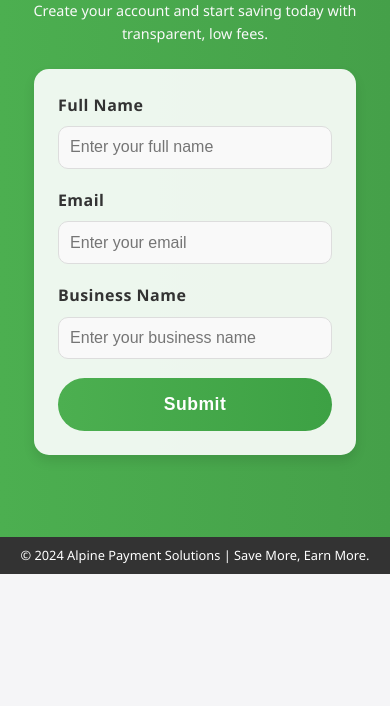
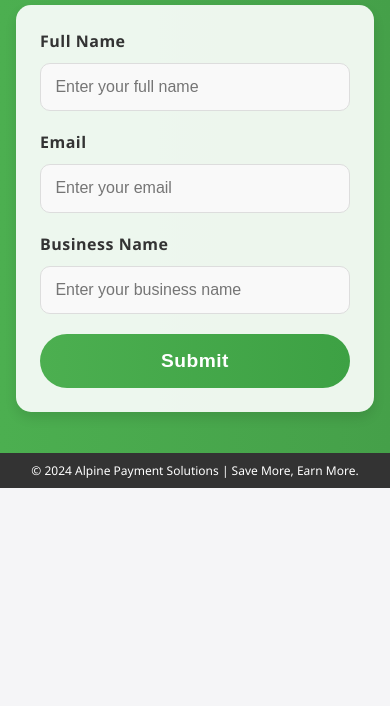
Before and after one commit to danielblackin/NextGen, a plain HTML site: page form.html in a window 390 px wide. Shown: the part 138-844 px from the top of the page. Drawn offline with Linux system fonts and the light colour scheme.

Commit message:
Update styles.css

```diff
--- a/styles.css
+++ b/styles.css
@@ -561,79 +561,53 @@ footer {
 
 /* Responsive Design for Mobile Screens */
 @media (max-width: 768px) {
-    /* Hero Section (Landing Page) */
+    /* Hero Section */
     #big-message {
-        padding: 2rem 1rem;
+        padding: 1.5rem 1rem; /* Reduce padding */
         text-align: center;
-        min-height: 80vh; /* Reduce height for mobile */
+        min-height: 70vh; /* Reduce hero section height */
     }
 
     #big-message h1 {
-        font-size: 2rem; /* Reduce header font size */
-        line-height: 1.2;
+        font-size: 1.8rem; /* Reduce font size for main header */
+        line-height: 1.3;
+        margin-bottom: 0.5rem; /* Reduce spacing */
     }
 
     #big-message .guarantee {
-        font-size: 2.5rem; /* Adjust "GUARANTEED" size */
+        font-size: 2rem; /* Adjust "GUARANTEED" size */
+        margin-bottom: 0.8rem;
+    }
+
+    #big-message .subtext {
+        font-size: 0.9rem; /* Smaller font size for subtext */
+        line-height: 1.4;
         margin-bottom: 1rem;
     }
 
-    #big-message .subtext {
-        font-size: 0.9rem; /* Smaller subtext */
-        margin-bottom: 1.5rem;
-    }
-
     .cta-button {
-        padding: 0.8rem 2rem; /* Adjust button size */
-        font-size: 1.1rem; /* Smaller button font */
+        font-size: 1rem; /* Smaller font for the button */
+        padding: 0.6rem 1.5rem; /* Reduce button size */
     }
 
     /* Footer */
     footer {
-        font-size: 0.8rem; /* Smaller text */
+        font-size: 0.75rem; /* Smaller font size */
         text-align: center;
-        padding: 0.5rem 1rem;
-        white-space: nowrap; /* Prevent text from wrapping */
+        white-space: nowrap; /* Prevent text wrapping */
         overflow: hidden;
-        text-overflow: ellipsis; /* Add ellipsis if content exceeds width */
+        text-overflow: ellipsis; /* Add ellipsis if content overflows */
+        padding: 0.5rem; /* Reduce padding */
     }
 
-    /* Form Section */
-    .styled-form {
-        max-width: 90%;
-        padding: 1.5rem;
+    /* Features and Pricing Sections */
+    .pricing-grid, .feature-grid {
+        flex-direction: column; /* Stack items vertically */
+        gap: 1rem; /* Add space between items */
     }
 
-    .styled-form label {
-        font-size: 1rem;
-    }
-
-    .styled-form input {
-        font-size: 1rem;
-        padding: 0.7rem;
-    }
-
-    .styled-form .cta-button {
-        font-size: 1.1rem;
-    }
-
-    /* Pricing Section */
-    #pricing .pricing-grid {
-        flex-direction: column;
-        gap: 1rem;
-    }
-
-    .pricing-item {
-        width: 100%;
-    }
-
-    /* Features Section */
-    #features .feature-grid {
-        flex-direction: column;
-        gap: 1rem;
-    }
-
-    .feature-item {
-        width: 100%;
+    .pricing-item, .feature-item {
+        width: 100%; /* Full width for smaller screens */
+        padding: 1.5rem; /* Adjust padding */
     }
 }
```
